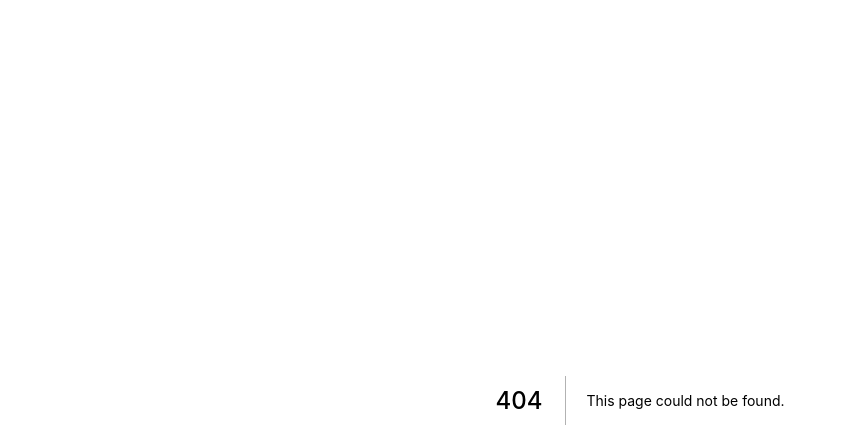
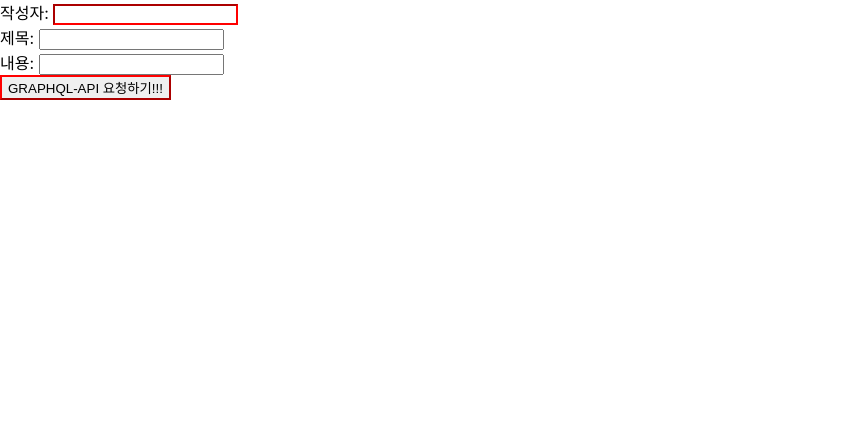
Before and after one commit to nwd0907/codecamp-frontend-08, a Next.js app in the folder class/: page /06-01-container-presenter in a window 1280 px wide. Before the commit this address had no page. Shown: the top 448 px of the page, without its empty margins (0-847 px from the left). Built offline with nearby package versions, Linux system fonts and the light colour scheme.

Commit message:
Update container-presenter

```diff
--- /dev/null
+++ b/class/pages/06-01-container-presenter/index.js
@@ -0,0 +1,5 @@
+import BoardWrite from "../../src/components/units/board/write/BoardWrite.container"
+
+export default function GraphqlMutationPage(){
+    return <BoardWrite />
+}
--- /dev/null
+++ b/class/src/components/units/board/write/BoardWrite.container.js
@@ -0,0 +1,44 @@
+import { useMutation } from '@apollo/client'
+import { useState } from 'react'
+import BoardWriteUI from './BoardWrite.presenter'
+import { CREATE_BOARD } from './BoardWrite.queries'
+
+export default function BoardWrite(){
+    const [writer, setWriter] = useState("")
+    const [title, setTitle] = useState("")
+    const [contents, setContents] = useState("")
+    const [createBoard] = useMutation(CREATE_BOARD)
+
+    const onClickGraphqlApi = async () => {
+        const result = await createBoard({
+            variables: {
+                writer: writer,
+                title: title,
+                contents: contents
+            }
+        })
+        console.log(result)
+        console.log(result.data.createBoard.message)
+    }
+
+    const onChangeWriter = (event) => {
+        setWriter(event.target.value)
+    }
+
+    const onChangeTitle = (event) => {
+        setTitle(event.target.value)
+    }
+
+    const onChangeContents = (event) => {
+        setContents(event.target.value)
+    }
+
+    return (
+        <BoardWriteUI
+            onClickGraphqlApi={onClickGraphqlApi}
+            onChangeWriter={onChangeWriter}
+            onChangeTitle={onChangeTitle}
+            onChangeContents={onChangeContents}
+        />
+    )
+}
--- /dev/null
+++ b/class/src/components/units/board/write/BoardWrite.presenter.js
@@ -0,0 +1,14 @@
+import * as S from './BoardWrite.styles'
+// import QQQ, {RedInput} from './BoardWrite.styles'
+
+export default function BoardWriteUI(props){
+    return (
+        <>
+            작성자: <S.RedInput type="text" onChange={props.onChangeWriter} /><br />
+            제목: <input type="text" onChange={props.onChangeTitle} /><br />
+            내용: <input type="text" onChange={props.onChangeContents} /><br />
+            <S.RedButton onClick={props.onClickGraphqlApi}>GRAPHQL-API 요청하기!!!</S.RedButton>
+        </>
+    )
+
+}
--- /dev/null
+++ b/class/src/components/units/board/write/BoardWrite.queries.js
@@ -0,0 +1,11 @@
+import { gql } from '@apollo/client'
+
+export const CREATE_BOARD = gql`
+    mutation createBoard($writer: String, $title: String, $contents: String) {
+        createBoard(writer: $writer, title: $title, contents: $contents){
+            _id
+            number
+            message
+        }
+    }
+`
--- /dev/null
+++ b/class/src/components/units/board/write/BoardWrite.styles.js
@@ -0,0 +1,13 @@
+import styled from '@emotion/styled'
+
+export const RedInput = styled.input`
+    border-color: red;
+`
+
+export const RedButton = styled.button`
+    border-color: red;
+`
+
+// export default function QQQ(){
+
+// }
```
